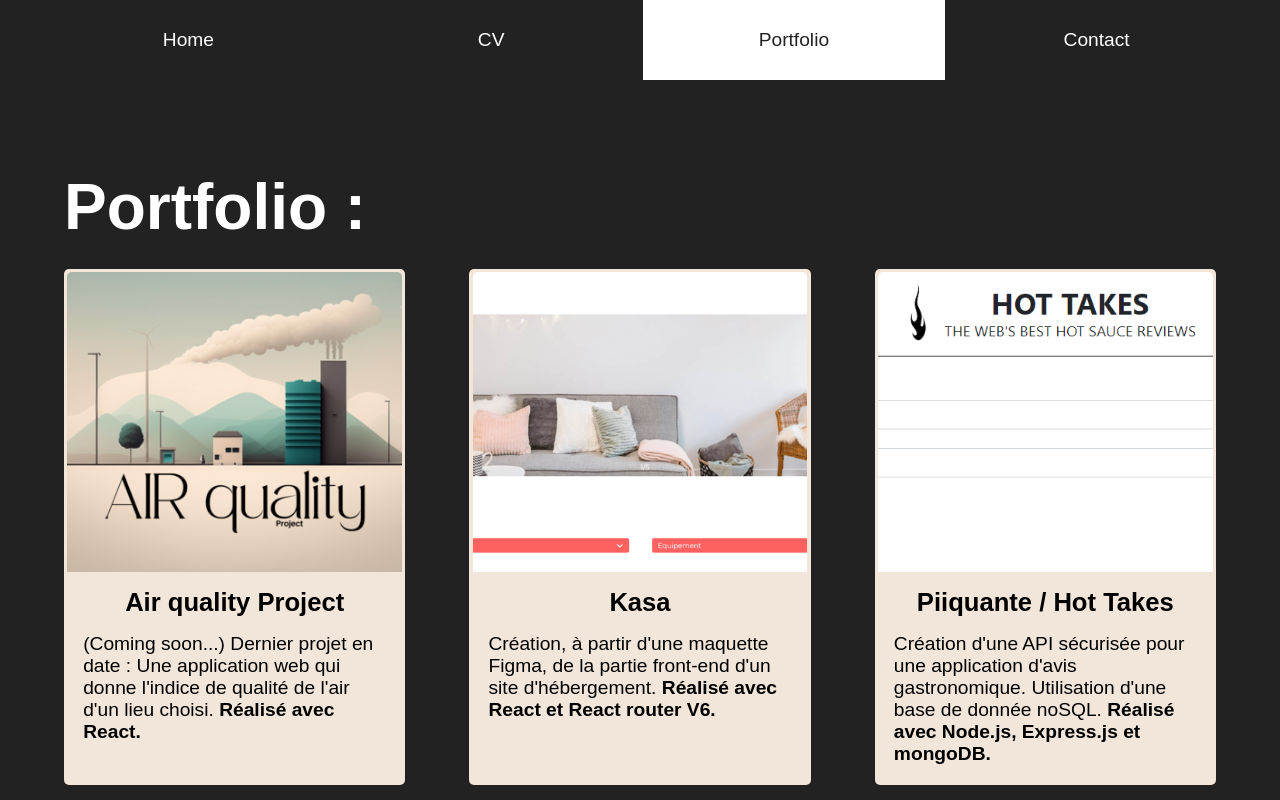
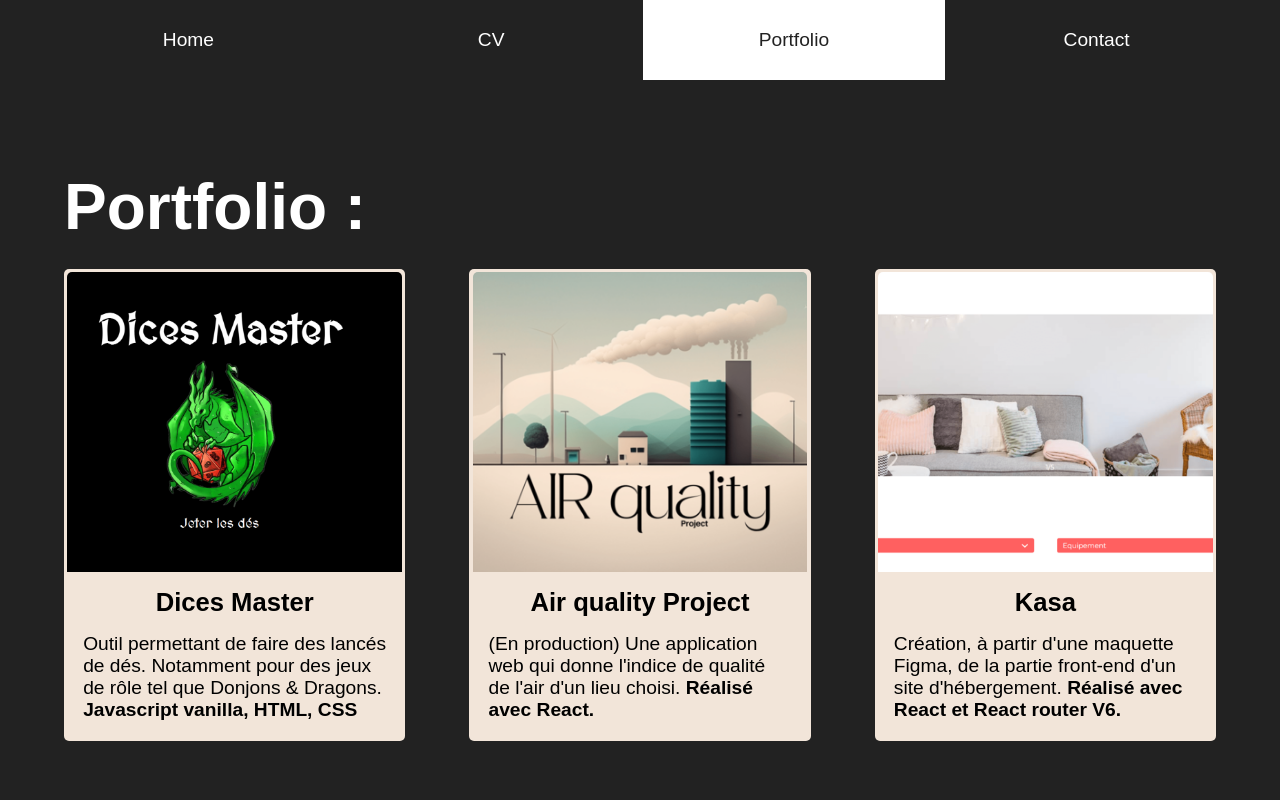
Before and after one commit to jessy-marion/Personnal-Website, a React (Create React App) app: page /portfolio in a window 1280 px wide. Shown: the top 800 px of the page. Built offline with nearby package versions, Linux system fonts and the light colour scheme; a web font is replaced by a local one.

Commit message:
Portfolio adding Dices Master

```diff
--- a/src/Pages/Portfolio/Portfolio.jsx
+++ b/src/Pages/Portfolio/Portfolio.jsx
@@ -8,20 +8,27 @@ import p5Img from "../../assets/img/p5.PNG";
 import p6Img from "../../assets/img/p6.PNG";
 import p7Img from "../../assets/img/R quality.png";
 import p8Img from "../../assets/img/SitePerso.PNG";
+import p9Img from "../../assets/img/dices-master.PNG";
 
 function Portfolio() {
   return (
     <main className={styles.portfolio}>
       <h1>Portfolio :</h1>
       <div className={styles.cardContainer}>
+        <a href="https://dices-master.netlify.app/">
+          <Card h2={"Dices Master"} image={p9Img} alt={"Dices Master"}>
+            Outil permettant de faire des lancés de dés. Notamment pour des jeux
+            de rôle tel que Donjons & Dragons.{" "}
+            <strong>Javascript vanilla, HTML, CSS</strong>
+          </Card>
+        </a>
         <Card
           h2={"Air quality Project"}
           image={p7Img}
           alt={"projet air quality"}
         >
-          (Coming soon...) Dernier projet en date : Une application web qui
-          donne l'indice de qualité de l'air d'un lieu choisi.{" "}
-          <strong>Réalisé avec React.</strong>
+          (En production) Une application web qui donne l'indice de qualité de
+          l'air d'un lieu choisi. <strong>Réalisé avec React.</strong>
         </Card>
         <a href="https://zingy-baklava-fd3702.netlify.app/">
           <Card h2={"Kasa"} image={p6Img} alt={"projet Kasa"}>
```
Also changed, not shown: src/assets/img/dices-master.PNG (added).
